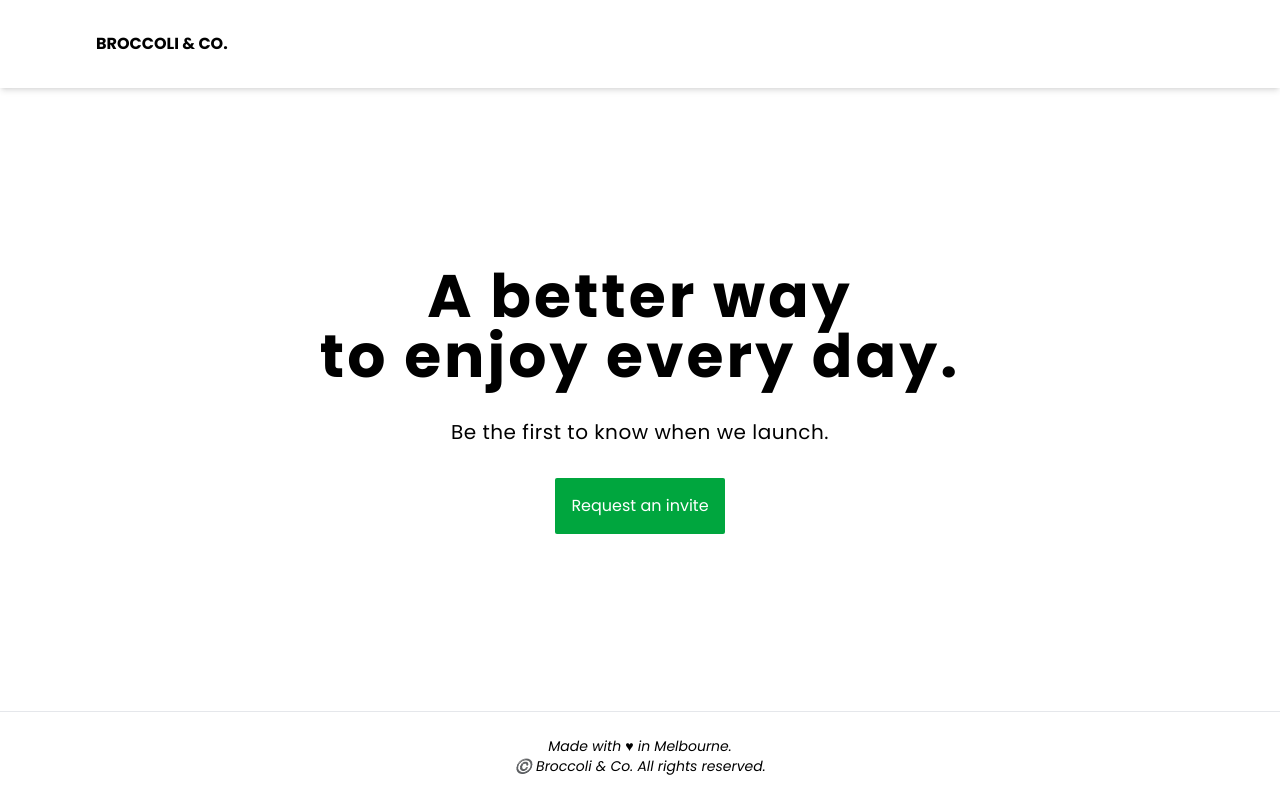
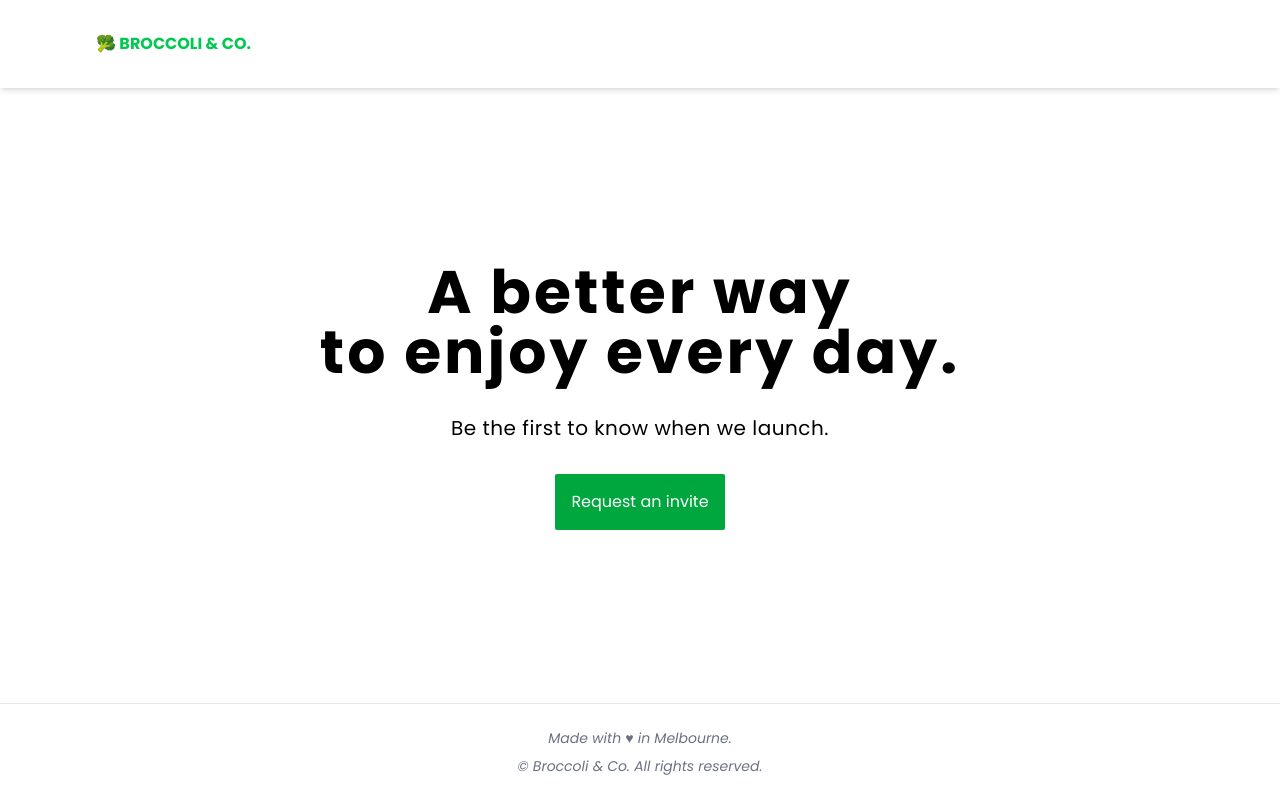
Before and after one commit to alkautsarm/broccoli-invitation, a React (Vite) app: page / in a window 1280 px wide. Built offline with nearby package versions, Linux system fonts and the light colour scheme.

Commit message:
style: header menu and modal border

```diff
--- a/src/components/base/Footer.tsx
+++ b/src/components/base/Footer.tsx
@@ -1,8 +1,8 @@
 const Footer = () => {
   return (
-    <footer className="text-sm border-t-1 border-gray-200 text-center py-6 italic">
-      <div>Made with ♥︎ in Melbourne.</div>
-      <div>©️ Broccoli & Co. All rights reserved.</div>
+    <footer className="text-sm border-t-1 border-gray-200 text-center text-gray-500 py-6 italic">
+      <div className="mb-2">Made with ♥︎ in Melbourne.</div>
+      <div>© Broccoli & Co. All rights reserved.</div>
     </footer>
   );
 };
--- a/src/components/base/Header.tsx
+++ b/src/components/base/Header.tsx
@@ -1,7 +1,9 @@
 const Header = () => {
   return (
     <header className="shadow-md py-8 text-center md:px-24 md:text-left">
-      <nav className="uppercase font-bold">Broccoli & Co.</nav>
+      <nav className="uppercase font-bold text-green-500">
+        🥦 Broccoli & Co.
+      </nav>
     </header>
   );
 };
--- a/src/components/base/Modal.tsx
+++ b/src/components/base/Modal.tsx
@@ -41,7 +41,7 @@ const Modal = ({
             rounded-xs
             md:max-w-120
             w-full
-            border-1
+            shadow-xl
             absolute
             left-1/2
             -translate-1/2
```
